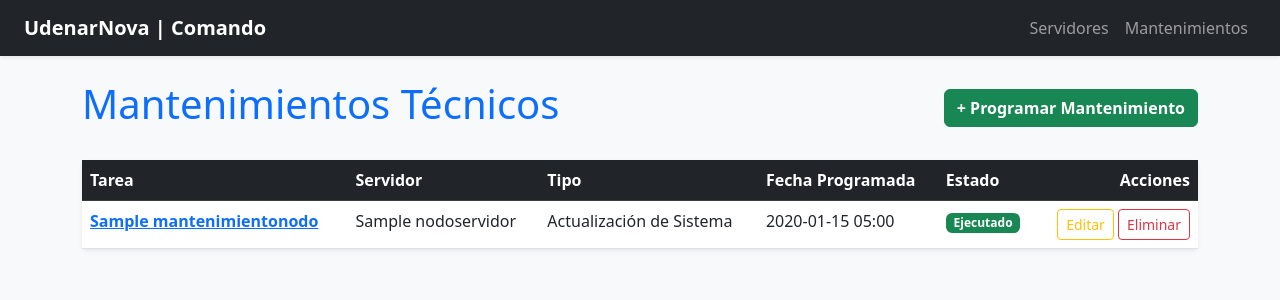
After one commit to karent200/centro_comando_proyecto, a Django app: page /mantenimientos/ in a window 1280 px wide. The commit adds this page. Shown: the top 300 px of the page. Run offline with Django 5.2, Linux system fonts and the light colour scheme; tables that the repository leaves empty hold one stand-in row (values such as "Sample post"); parts of the project's set-up code (start-up, migrations or seed data) failed here and were passed over.

Commit message:
Agregar API REST con DRF (serializers, viewsets, swagger) y modulo de mantenimientos con vistas basadas en clases

```diff
--- a/centro_comando/urls.py
+++ b/centro_comando/urls.py
@@ -1,24 +1,15 @@
-"""
-URL configuration for centro_comando project.
-
-The `urlpatterns` list routes URLs to views. For more information please see:
-    https://docs.djangoproject.com/en/6.1/topics/http/urls/
-Examples:
-Function views
-    1. Add an import:  from my_app import views
-    2. Add a URL to urlpatterns:  path('', views.home, name='home')
-Class-based views
-    1. Add an import:  from other_app.views import Home
-    2. Add a URL to urlpatterns:  path('', Home.as_view(), name='home')
-Including another URLconf
-    1. Import the include() function: from django.urls import include, path
-    2. Add a URL to urlpatterns:  path('blog/', include('blog.urls'))
-"""
 from django.contrib import admin
 from django.urls import path, include
-from infraestructura.views import lista_servidores
+from drf_spectacular.views import (
+    SpectacularAPIView,
+    SpectacularSwaggerView,
+    SpectacularRedocView,
+)
 
 urlpatterns = [
     path('admin/', admin.site.urls),
     path('', include('infraestructura.urls')),
+    path('api/schema/', SpectacularAPIView.as_view(), name='schema'),
+    path('api/swagger/', SpectacularSwaggerView.as_view(url_name='schema'), name='swagger-ui'),
+    path('api/redoc/', SpectacularRedocView.as_view(url_name='schema'), name='redoc'),
 ]
--- a/infraestructura/models.py
+++ b/infraestructura/models.py
@@ -117,3 +117,31 @@ class RegistroAuditoria(models.Model):
         verbose_name = "Registro de Auditoría"
         verbose_name_plural = "Registros de Auditoría"
         ordering = ('-fecha_evento',)
+
+
+class MantenimientoNodo(models.Model):
+    TIPO_TAREA = [
+        ('actualizacion', 'Actualización de Sistema'),
+        ('backup', 'Respaldo de Base de Datos'),
+        ('seguridad', 'Parche de Seguridad'),
+        ('hardware', 'Revisión de Hardware'),
+    ]
+
+    servidor = models.ForeignKey(
+        NodoServidor,
+        on_delete=models.CASCADE,
+        related_name='mantenimientos',
+        verbose_name="Servidor Asignado"
+    )
+    titulo_tarea = models.CharField(max_length=150, verbose_name="Título del Mantenimiento")
+    descripcion_tecnica = models.TextField(verbose_name="Descripción de la Tarea")
+    tipo = models.CharField(max_length=30, choices=TIPO_TAREA, default='actualizacion', verbose_name="Tipo de Tarea")
+    completado = models.BooleanField(default=False, verbose_name="¿Tarea Ejecutada?")
+    fecha_programada = models.DateTimeField(verbose_name="Fecha y Hora Programada")
+
+    def __str__(self):
+        return f"{self.titulo_tarea} - {self.servidor.nombre_host}"
+
+    class Meta:
+        verbose_name = "Mantenimiento de Servidor"
+        verbose_name_plural = "Programación de Mantenimientos"
--- a/infraestructura/templates/infraestructura/base.html
+++ b/infraestructura/templates/infraestructura/base.html
@@ -6,9 +6,13 @@
     <link href="https://cdn.jsdelivr.net/npm/bootstrap@5.3.0/dist/css/bootstrap.min.css" rel="stylesheet">
 </head>
 <body class="bg-light">
-    <nav class="navbar navbar-dark bg-dark mb-4 shadow-sm">
+    <nav class="navbar navbar-expand-lg navbar-dark bg-dark mb-4 shadow-sm">
         <div class="container-fluid px-4">
             <a class="navbar-brand fw-bold" href="{% url 'home_servidores' %}">UdenarNova | Comando</a>
+            <div class="navbar-nav ms-auto">
+                <a class="nav-link" href="{% url 'home_servidores' %}">Servidores</a>
+                <a class="nav-link" href="{% url 'lista_mantenimientos' %}">Mantenimientos</a>
+            </div>
         </div>
     </nav>
     <div class="container">
--- /dev/null
+++ b/infraestructura/templates/infraestructura/mantenimiento_list.html
@@ -0,0 +1,43 @@
+{% extends 'infraestructura/base.html' %}
+{% block title %}Mantenimientos Programados{% endblock %}
+{% block content %}
+<div class="d-flex justify-content-between align-items-center mb-4">
+    <h1 class="text-primary">Mantenimientos Técnicos</h1>
+    <a href="{% url 'crear_mantenimiento' %}" class="btn btn-success fw-bold">+ Programar Mantenimiento</a>
+</div>
+<table class="table table-hover bg-white shadow-sm rounded">
+    <thead class="table-dark">
+        <tr>
+            <th>Tarea</th>
+            <th>Servidor</th>
+            <th>Tipo</th>
+            <th>Fecha Programada</th>
+            <th>Estado</th>
+            <th class="text-end">Acciones</th>
+        </tr>
+    </thead>
+    <tbody>
+        {% for m in mantenimientos %}
+        <tr>
+            <td class="fw-bold"><a href="{% url 'detalle_mantenimiento' m.pk %}">{{ m.titulo_tarea }}</a></td>
+            <td>{{ m.servidor.nombre_host }}</td>
+            <td>{{ m.get_tipo_display }}</td>
+            <td>{{ m.fecha_programada|date:"Y-m-d H:i" }}</td>
+            <td>
+                {% if m.completado %}
+                    <span class="badge bg-success">Ejecutado</span>
+                {% else %}
+                    <span class="badge bg-warning text-dark">Pendiente</span>
+                {% endif %}
+            </td>
+            <td class="text-end">
+                <a href="{% url 'editar_mantenimiento' m.pk %}" class="btn btn-sm btn-outline-warning">Editar</a>
+                <a href="{% url 'eliminar_mantenimiento' m.pk %}" class="btn btn-sm btn-outline-danger">Eliminar</a>
+            </td>
+        </tr>
+        {% empty %}
+        <tr><td colspan="6" class="text-center text-muted py-4">No hay tareas programadas.</td></tr>
+        {% endfor %}
+    </tbody>
+</table>
+{% endblock %}
--- a/infraestructura/urls.py
+++ b/infraestructura/urls.py
@@ -1,4 +1,5 @@
-from django.urls import path
+from django.urls import path, include
+from rest_framework.routers import DefaultRouter
 from infraestructura.views import (
     lista_servidores,
     detalle_servidor,
@@ -8,7 +9,24 @@ from infraestructura.views import (
     crear_incidencia,
     detalle_incidencia,
     resolver_incidencia,
+    MantenimientoListView,
+    MantenimientoDetailView,
+    MantenimientoCreateView,
+    MantenimientoUpdateView,
+    MantenimientoDeleteView,
 )
+from infraestructura.api import (
+    NodoServidorViewSet,
+    IncidenciaServidorViewSet,
+    RegistroAuditoriaViewSet,
+    MantenimientoNodoViewSet,
+)
+
+router = DefaultRouter()
+router.register(r'servidores', NodoServidorViewSet, basename='servidor')
+router.register(r'incidencias', IncidenciaServidorViewSet, basename='incidencia')
+router.register(r'auditorias', RegistroAuditoriaViewSet, basename='auditoria')
+router.register(r'mantenimientos', MantenimientoNodoViewSet, basename='mantenimiento')
 
 urlpatterns = [
     path('', lista_servidores, name='home_servidores'),
@@ -19,4 +37,14 @@ urlpatterns = [
     path('servidor/<int:pk>/incidencias/nueva/', crear_incidencia, name='crear_incidencia'),
     path('incidencia/<int:pk>/', detalle_incidencia, name='detalle_incidencia'),
     path('incidencia/<int:pk>/resolver/', resolver_incidencia, name='resolver_incidencia'),
+    path('api/', include(router.urls)),
+    path('api/auth/', include('rest_framework.urls')),
 ]
+
+urlpatterns += [
+    path('mantenimientos/', MantenimientoListView.as_view(), name='lista_mantenimientos'),
+    path('mantenimientos/<int:pk>/', MantenimientoDetailView.as_view(), name='detalle_mantenimiento'),
+    path('mantenimientos/nuevo/', MantenimientoCreateView.as_view(), name='crear_mantenimiento'),
+    path('mantenimientos/<int:pk>/editar/', MantenimientoUpdateView.as_view(), name='editar_mantenimiento'),
+    path('mantenimientos/<int:pk>/eliminar/', MantenimientoDeleteView.as_view(), name='eliminar_mantenimiento'),
+]
--- a/infraestructura/views.py
+++ b/infraestructura/views.py
@@ -1,7 +1,41 @@
 from django.shortcuts import render, get_object_or_404, redirect
 from django.contrib import messages
-from .forms import NodoServidorForm, IncidenciaServidorForm
-from .models import NodoServidor, IncidenciaServidor
+from django.urls import reverse_lazy
+from django.views.generic import ListView, DetailView, CreateView, UpdateView, DeleteView
+from .forms import NodoServidorForm, IncidenciaServidorForm, MantenimientoForm
+from .models import NodoServidor, IncidenciaServidor, MantenimientoNodo
+
+
+class MantenimientoListView(ListView):
+    model = MantenimientoNodo
+    template_name = 'infraestructura/mantenimiento_list.html'
+    context_object_name = 'mantenimientos'
+
+
+class MantenimientoDetailView(DetailView):
+    model = MantenimientoNodo
+    template_name = 'infraestructura/mantenimiento_detail.html'
+    context_object_name = 'mantenimiento'
+
+
+class MantenimientoCreateView(CreateView):
+    model = MantenimientoNodo
+    form_class = MantenimientoForm
+    template_name = 'infraestructura/mantenimiento_form.html'
+    success_url = reverse_lazy('lista_mantenimientos')
+
+
+class MantenimientoUpdateView(UpdateView):
+    model = MantenimientoNodo
+    form_class = MantenimientoForm
+    template_name = 'infraestructura/mantenimiento_form.html'
+    success_url = reverse_lazy('lista_mantenimientos')
+
+
+class MantenimientoDeleteView(DeleteView):
+    model = MantenimientoNodo
+    template_name = 'infraestructura/mantenimiento_confirm_delete.html'
+    success_url = reverse_lazy('lista_mantenimientos')
 
 
 def crear_incidencia(request, pk):
--- a/requirements.txt
+++ b/requirements.txt
@@ -2,3 +2,6 @@ asgiref==3.12.1
 Django==6.1
 sqlparse==0.6.0
 tzdata==2026.3
+djangorestframework==3.18.1
+drf-spectacular==0.30.0
+django-filter==26.1
```
Also changed, not shown: centro_comando/settings.py (+21 -0 lines), infraestructura/admin.py (+10 -1 lines), infraestructura/api.py (added, +53 -0 lines), infraestructura/forms.py (+15 -1 lines), infraestructura/serializers.py (added, +36 -0 lines), infraestructura/templates/infraestructura/mantenimiento_confirm_delete.html (added, +19 -0 lines), infraestructura/templates/infraestructura/mantenimiento_detail.html (added, +47 -0 lines), infraestructura/templates/infraestructura/mantenimiento_form.html (added, +23 -0 lines), infraestructura/migrations/0005_mantenimientonodo.py (added).
